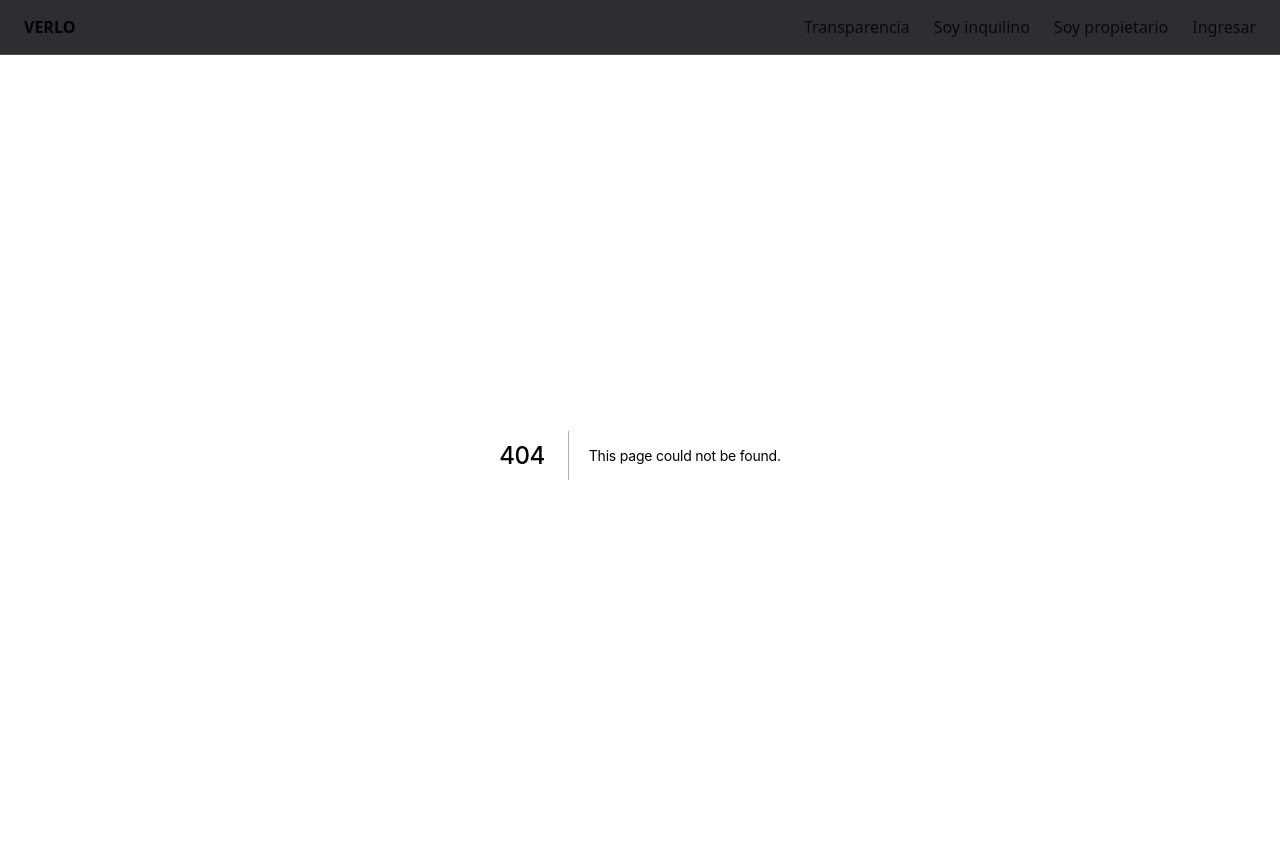
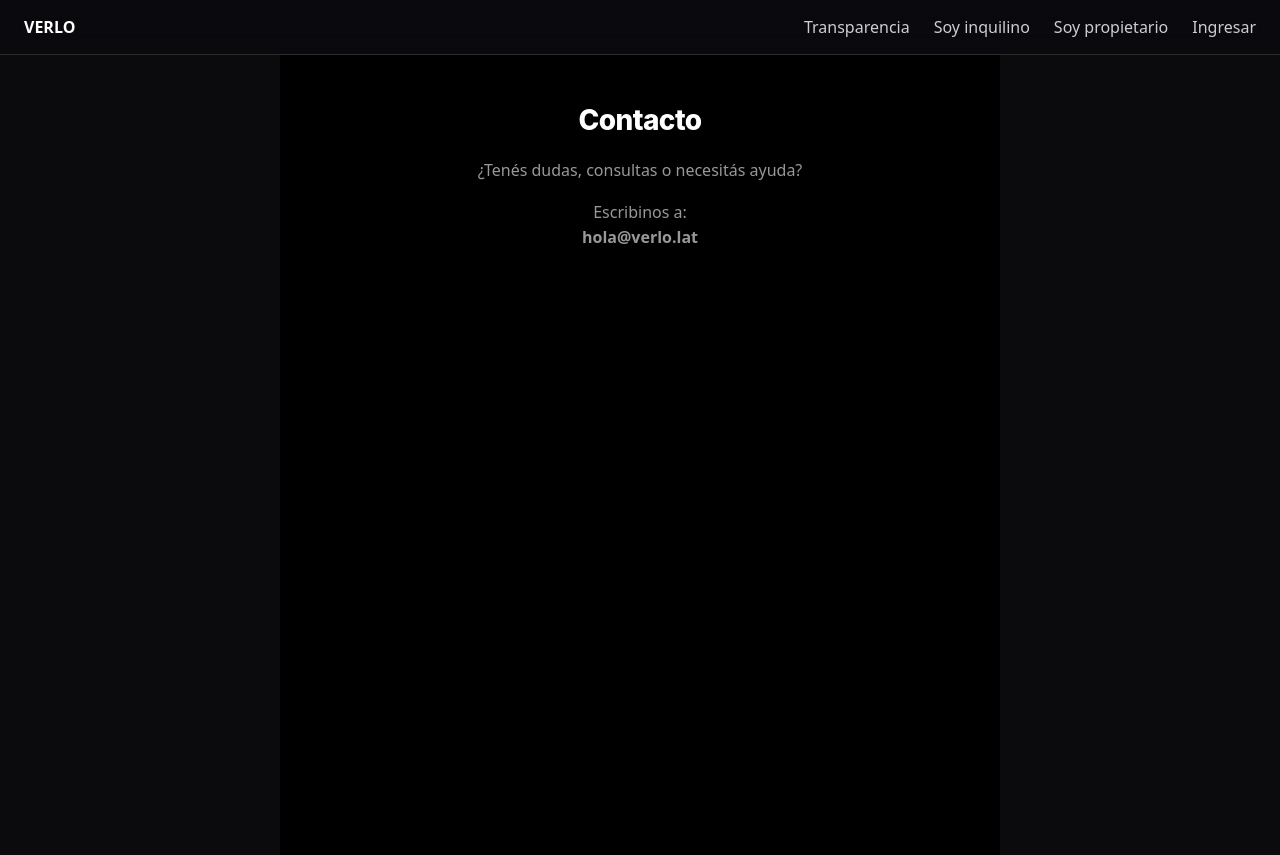
Before and after one commit to rentverlo-dotcom/verlo, a Next.js app: page /contacto in a window 1280 px wide. Before the commit this address had no page. Built offline with nearby package versions, Linux system fonts and the light colour scheme.

Commit message:
Create page.tsx

```diff
--- /dev/null
+++ b/app/contacto/page.tsx
@@ -0,0 +1,39 @@
+// app/contacto/page.tsx
+export const dynamic = "force-dynamic";
+
+export default function ContactoPage() {
+  return (
+    <div style={container}>
+      <h1 style={title}>Contacto</h1>
+
+      <p style={p}>
+        ¿Tenés dudas, consultas o necesitás ayuda?
+      </p>
+
+      <p style={{ ...p, marginTop: "16px" }}>
+        Escribinos a:<br />
+        <strong>hola@verlo.lat</strong>
+      </p>
+    </div>
+  );
+}
+
+const container: React.CSSProperties = {
+  minHeight: "100vh",
+  background: "#000",
+  color: "#fff",
+  padding: "32px",
+  maxWidth: "720px",
+  margin: "0 auto",
+  textAlign: "center",
+};
+
+const title: React.CSSProperties = {
+  fontSize: "28px",
+  marginBottom: "24px",
+};
+
+const p: React.CSSProperties = {
+  opacity: 0.85,
+  lineHeight: 1.6,
+};
```
